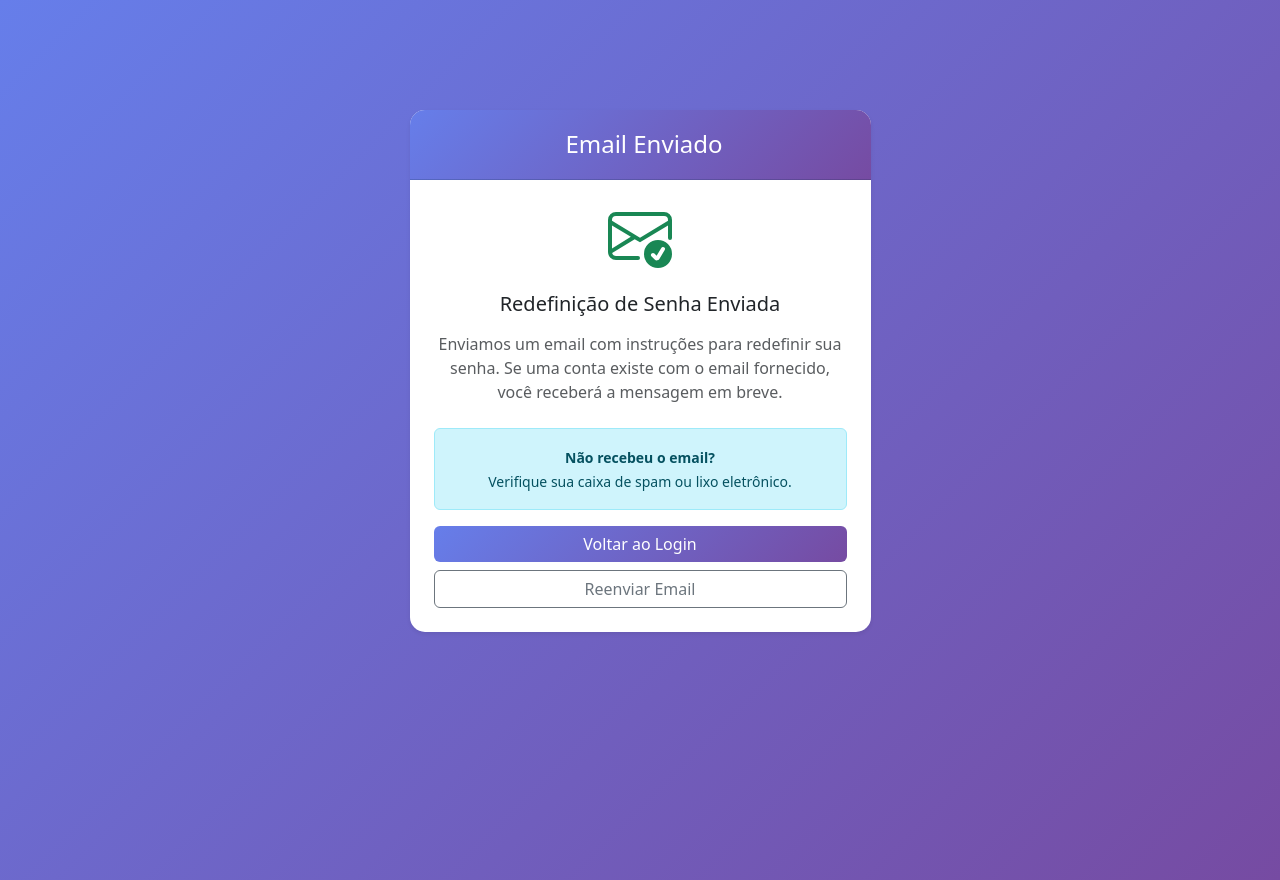
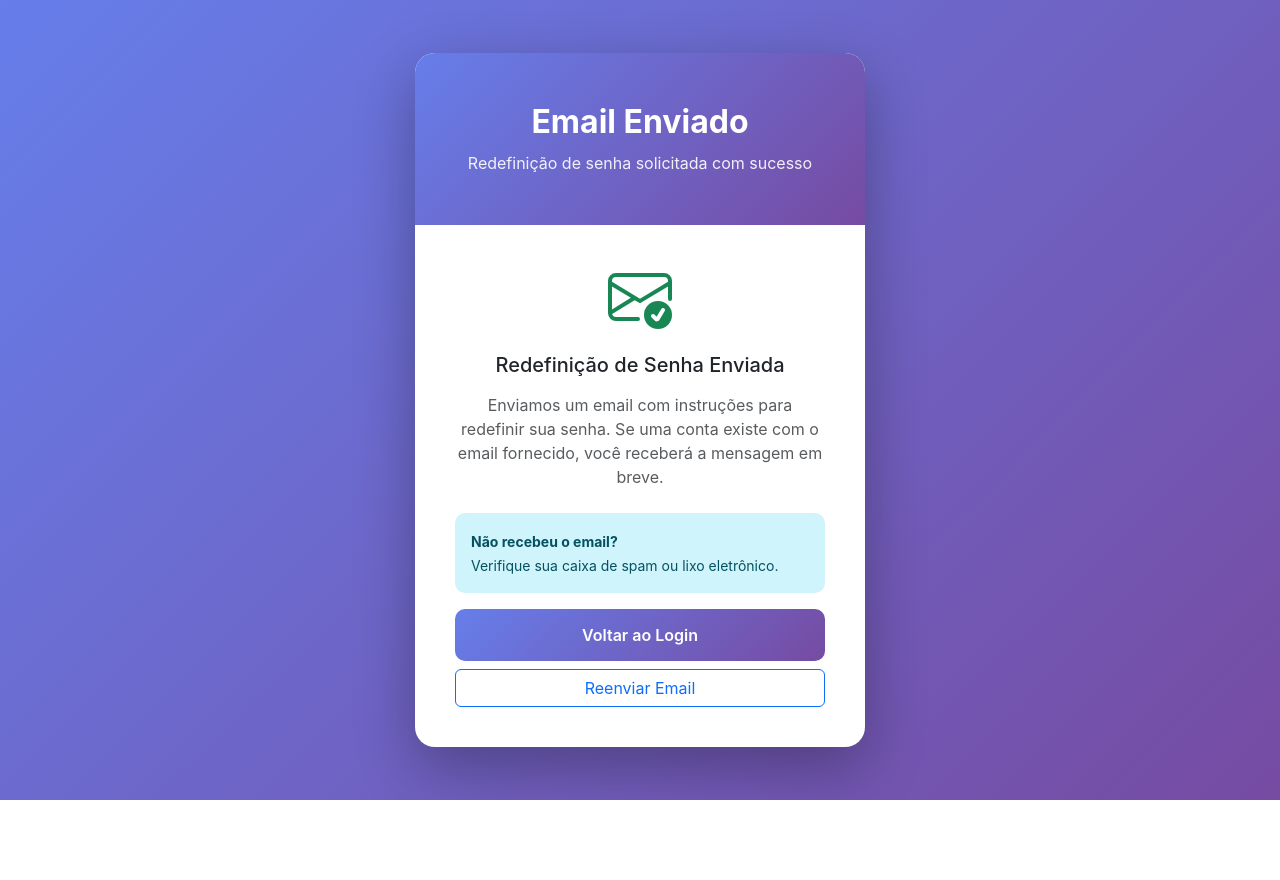
Before and after one commit to desenvolvimentopython2025/devlab, a Django app: template devlab/meuapp/templates/password_reset_done.html in a window 1280 px wide. After the commit the page ends 800 px from the top, so only its background shows below. Run offline with Django 3.2, Linux system fonts and the light colour scheme; the template is opened without the code that fills it, so the values that code supplies are empty.

Commit message:
att recuperação de senha.

```diff
--- a/devlab/meuapp/templates/password_reset_done.html
+++ b/devlab/meuapp/templates/password_reset_done.html
@@ -1,25 +1,119 @@
-{% extends 'base.html' %}
-{% block title %}Email Enviado — DevLab{% endblock %}
-{% block content %}
-<div class="row justify-content-center">
-    <div class="col-md-6 col-lg-5">
-        <div class="card shadow-sm">
-            <div class="card-header text-center bg-success text-white">
-                <h4 class="mb-0">
-                    <i class="bi bi-check-circle me-2"></i>Email Enviado
-                </h4>
+<!DOCTYPE html>
+<html lang="pt-br">
+
+<head>
+    <meta charset="UTF-8">
+    <meta name="viewport" content="width=device-width, initial-scale=1.0">
+    <title>Email Enviado — DevLab Projects</title>
+    <link href="https://cdn.jsdelivr.net/npm/bootstrap@5.3.0/dist/css/bootstrap.min.css" rel="stylesheet">
+    <style>
+        body {
+            min-height: 100vh;
+            background: linear-gradient(135deg, #667eea 0%, #764ba2 100%);
+            display: flex;
+            align-items: center;
+            justify-content: center;
+            font-family: -apple-system, BlinkMacSystemFont, "Segoe UI", Roboto, "Helvetica Neue", Arial, sans-serif;
+        }
+
+        .login-card {
+            background: white;
+            border-radius: 20px;
+            box-shadow: 0 20px 60px rgba(0, 0, 0, 0.3);
+            overflow: hidden;
+            max-width: 450px;
+            width: 100%;
+            animation: slideUp 0.5s ease-out;
+        }
+
+        @keyframes slideUp {
+            from {
+                opacity: 0;
+                transform: translateY(30px);
+            }
+
+            to {
+                opacity: 1;
+                transform: translateY(0);
+            }
+        }
+
+        .login-header {
+            background: linear-gradient(135deg, #667eea 0%, #764ba2 100%);
+            color: white;
+            padding: 50px 40px;
+            text-align: center;
+        }
+
+        .login-header h2 {
+            margin: 0;
+            font-size: 2rem;
+            font-weight: 700;
+        }
+
+        .login-header p {
+            margin: 10px 0 0 0;
+            opacity: 0.9;
+            font-size: 1rem;
+        }
+
+        .login-body {
+            padding: 40px;
+        }
+
+        .btn-login {
+            background: linear-gradient(135deg, #667eea 0%, #764ba2 100%);
+            border: none;
+            width: 100%;
+            padding: 14px;
+            font-weight: 600;
+            color: white;
+            border-radius: 10px;
+            transition: all 0.3s;
+        }
+
+        .btn-login:hover {
+            background: linear-gradient(135deg, #764ba2 0%, #667eea 100%);
+            transform: translateY(-2px);
+            box-shadow: 0 5px 15px rgba(102, 126, 234, 0.4);
+        }
+
+        .alert {
+            border-radius: 10px;
+            border: none;
+        }
+
+        .link-visitante {
+            color: #667eea;
+            text-decoration: none;
+            font-weight: 500;
+            transition: all 0.3s;
+        }
+
+        .link-visitante:hover {
+            color: #764ba2;
+            text-decoration: underline;
+        }
+    </style>
+</head>
+
+<body>
+    <div class="login-card">
+        <div class="login-header">
+            <h2>Email Enviado</h2>
+            <p>Redefinição de senha solicitada com sucesso</p>
         </div>
-            <div class="card-body p-4 text-center">
-                <div class="mb-4">
+        <div class="login-body">
+            <div class="text-center mb-4">
                 <svg xmlns="http://www.w3.org/2000/svg" width="64" height="64" fill="currentColor" class="bi bi-envelope-check text-success" viewBox="0 0 16 16">
                     <path d="M2 2a2 2 0 0 0-2 2v8.01A2 2 0 0 0 2 14h5.5a.5.5 0 0 0 0-1H2a1 1 0 0 1-.966-.741l5.64-3.471L8 9.583l7-4.2V8.5a.5.5 0 0 0 1 0V4a2 2 0 0 0-2-2zm3.708 6.208L1 11.105V5.383zM1 4.217V4a1 1 0 0 1 1-1h12a1 1 0 0 1 1 1v.217l-7 4.2z"/>
                     <path d="M16 12.5a3.5 3.5 0 1 1-7 0 3.5 3.5 0 0 1 7 0m-1.993-1.679a.5.5 0 0 0-.686.172l-1.17 1.95-.547-.547a.5.5 0 0 0-.708.708l.774.773a.75.75 0 0 0 1.174-.144l1.335-2.226a.5.5 0 0 0-.172-.686"/>
                 </svg>
             </div>
 
-                <h5 class="mb-3">Redefinição de Senha Enviada</h5>
+            <h5 class="text-center mb-3">Redefinição de Senha Enviada</h5>
 
-                <p class="text-muted mb-4">
+            <p class="text-muted text-center mb-4">
                 Enviamos um email com instruções para redefinir sua senha.
                 Se uma conta existe com o email fornecido, você receberá a mensagem em breve.
             </p>
@@ -32,11 +126,13 @@
             </div>
 
             <div class="d-grid gap-2">
-                    <a href="{% url 'login' %}" class="btn btn-primary">Voltar ao Login</a>
-                    <a href="{% url 'password_reset' %}" class="btn btn-outline-secondary">Reenviar Email</a>
+                <a href="{% url 'login' %}" class="btn btn-login">Voltar ao Login</a>
+                <a href="{% url 'password_reset' %}" class="btn btn-outline-primary">Reenviar Email</a>
             </div>
         </div>
     </div>
-    </div>
-</div>
-{% endblock %}
+
+    <script src="https://cdn.jsdelivr.net/npm/bootstrap@5.3.0/dist/js/bootstrap.bundle.min.js"></script>
+</body>
+
+</html>
```
Also changed, not shown: devlab/meuapp/templates/password_reset_basic.html (+125 -11 lines), devlab/meuapp/urls.py (+2 -17 lines). Lines whose indentation alone changed are shown as unchanged.
